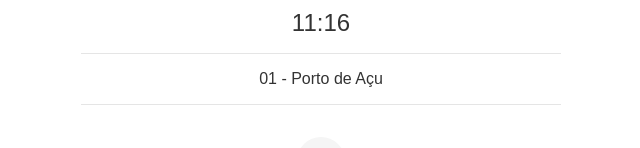
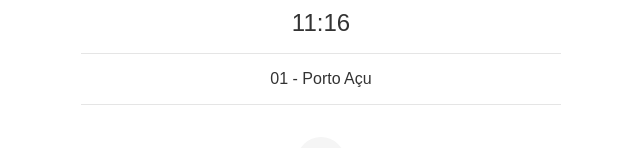
Before and after one commit to flpx01/PortoRapido, a React (Vite) app: page /porto-registro in a window 1280 px wide. Shown: the part 400-548 px from the top of the page, without its empty margins (319-959 px from the left). Built offline with nearby package versions, Linux system fonts and the light colour scheme.

Commit message:
Alterando o nome da pagina web e trocando o nome do ponto de registro

```diff
--- a/index.html
+++ b/index.html
@@ -5,7 +5,7 @@
     <link rel="icon" type="image/svg+xml" href="/vite.svg" />
     <meta name="viewport" content="width=device-width, initial-scale=1.0" />
     <link rel= "stylesheet" href= "https://maxst.icons8.com/vue-static/landings/line-awesome/line-awesome/1.3.0/css/line-awesome.min.css" >
-    <title>Vite + React</title>
+    <title>PortoRapido</title>
   </head>
   <body>
     <div id="root"></div>
--- a/src/pages/PortoRegistro/PortoRegistro.jsx
+++ b/src/pages/PortoRegistro/PortoRegistro.jsx
@@ -29,7 +29,7 @@ export default function PortoRegistro() {
       <div className="time-display">11:16</div>
 
       <div className="location-info">
-        <div className="location-text">01 - Porto de Açu</div>
+        <div className="location-text">01 - Porto Açu</div>
       </div>
 
       <div className="document-icon">
```
